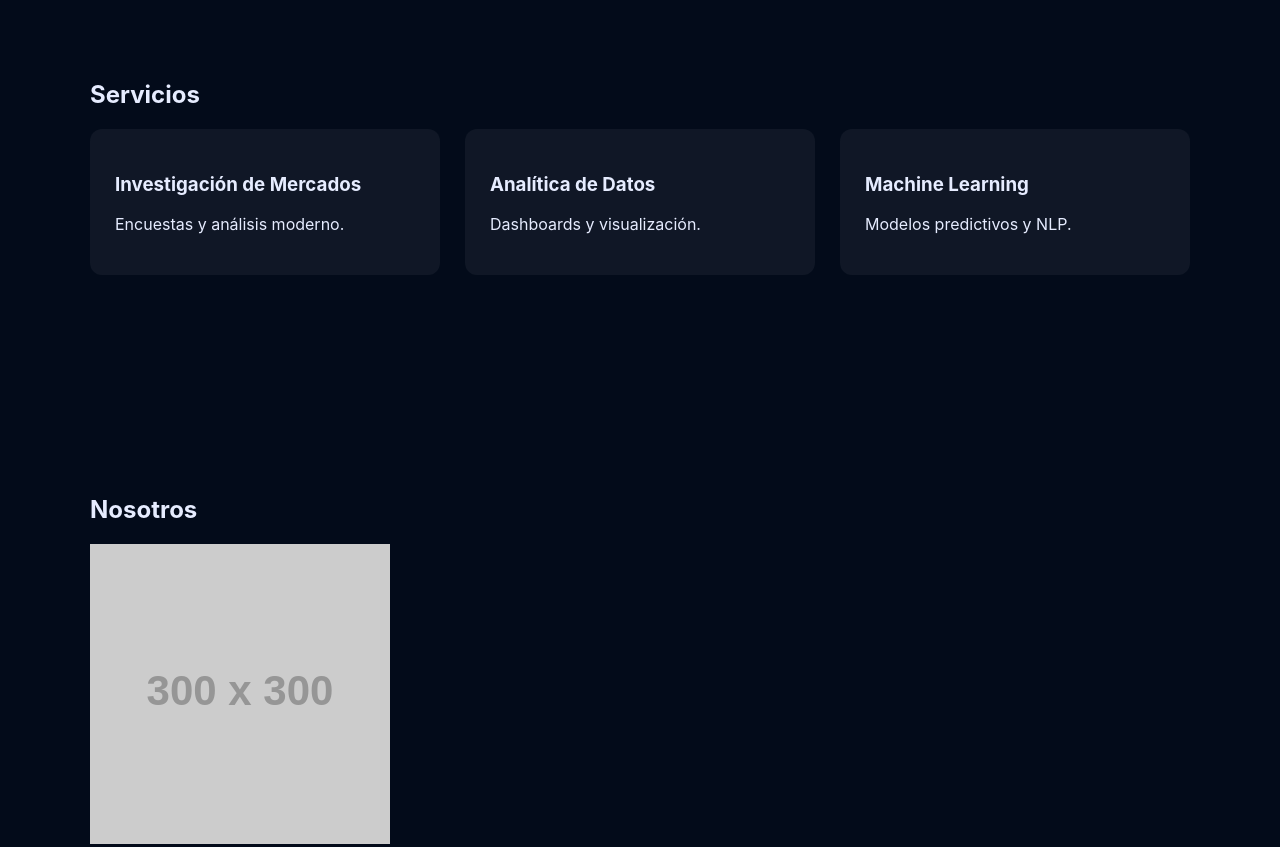
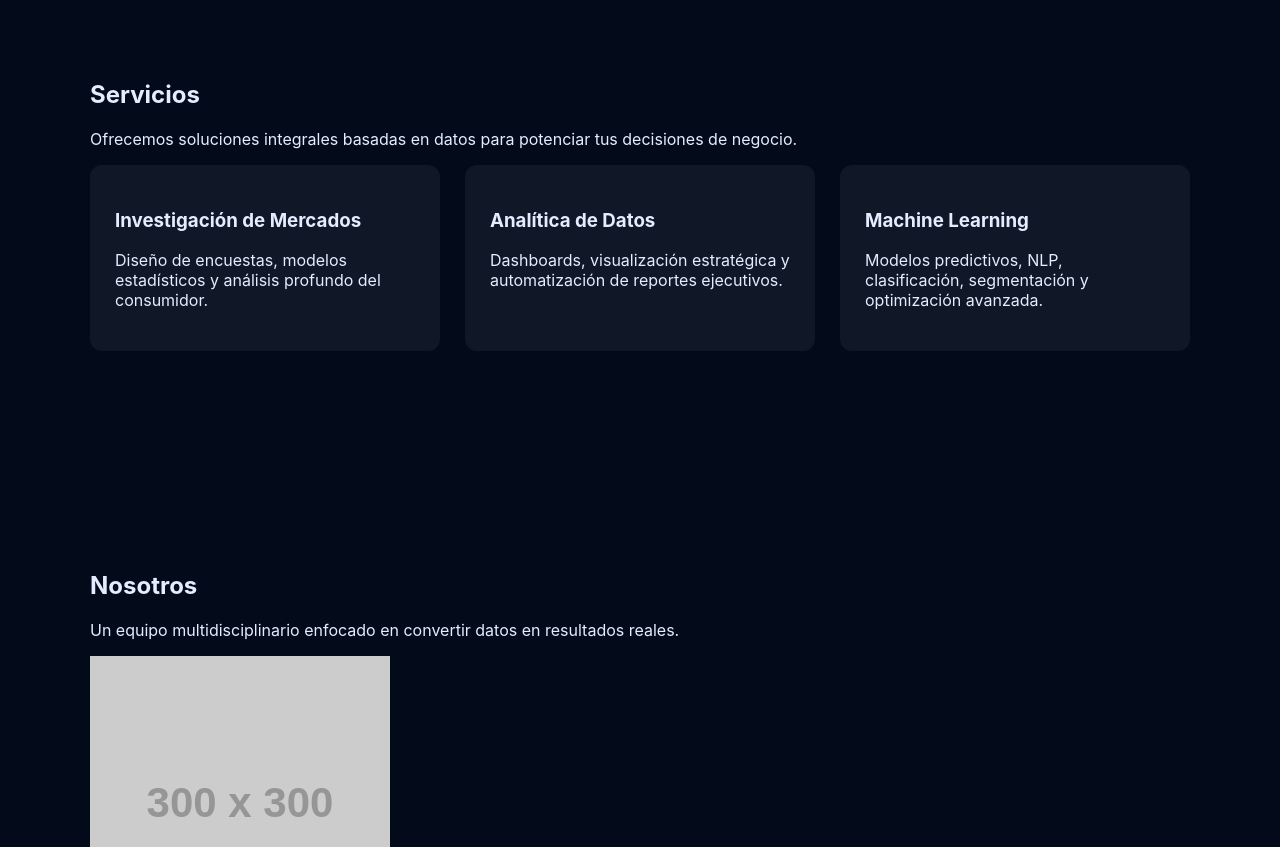
Before and after one commit to ramonescobar/OurData.github.io, a plain HTML site: page index.html in a window 1280 px wide. Shown: the part 840-1687 px from the top of the page. Drawn offline with Linux system fonts and the light colour scheme; placeholder pictures from the web are drawn by us.

Commit message:
Update index.html

```diff
--- a/index.html
+++ b/index.html
@@ -6,10 +6,12 @@
   <title>DataVision Web3</title>
   <link rel="stylesheet" href="styles.css" />
 </head>
+
 <body>
   <header class="navbar">
     <div class="logo">🔷 DataVision</div>
     <div class="burger" id="burger">☰</div>
+
     <nav id="nav-menu">
       <a href="#inicio">Inicio</a>
       <a href="#servicios">Servicios</a>
@@ -22,7 +24,7 @@
   <section class="hero" id="inicio">
     <div class="hero-content">
       <h1>Analítica, Investigación de Mercados y Machine Learning</h1>
-      <p>Información accionable y modelos avanzados para decisiones estratégicas.</p>
+      <p>Transformamos datos en decisiones inteligentes mediante modelos avanzados y análisis estratégico.</p>
       <a href="#servicios" class="btn-primary">Explorar Servicios</a>
     </div>
     <canvas id="bgCanvas"></canvas>
@@ -30,33 +32,68 @@
 
   <section id="servicios" class="section">
     <h2>Servicios</h2>
+    <p class="section-desc">
+      Ofrecemos soluciones integrales basadas en datos para potenciar tus decisiones de negocio.
+    </p>
+
     <div class="grid">
-      <div class="card"><h3>Investigación de Mercados</h3><p>Encuestas y análisis moderno.</p></div>
-      <div class="card"><h3>Analítica de Datos</h3><p>Dashboards y visualización.</p></div>
-      <div class="card"><h3>Machine Learning</h3><p>Modelos predictivos y NLP.</p></div>
+      <div class="card">
+        <h3>Investigación de Mercados</h3>
+        <p>Diseño de encuestas, modelos estadísticos y análisis profundo del consumidor.</p>
+      </div>
+      <div class="card">
+        <h3>Analítica de Datos</h3>
+        <p>Dashboards, visualización estratégica y automatización de reportes ejecutivos.</p>
+      </div>
+      <div class="card">
+        <h3>Machine Learning</h3>
+        <p>Modelos predictivos, NLP, clasificación, segmentación y optimización avanzada.</p>
+      </div>
     </div>
   </section>
 
   <section id="nosotros" class="section">
     <h2>Nosotros</h2>
+    <p class="section-desc">
+      Un equipo multidisciplinario enfocado en convertir datos en resultados reales.
+    </p>
+
     <div class="team">
-      <div class="member"><img src="https://placehold.co/300x300"/><h4>Laura</h4><p>Data Scientist</p></div>
-      <div class="member"><img src="https://placehold.co/300x300"/><h4>Carlos</h4><p>Research Lead</p></div>
-      <div class="member"><img src="https://placehold.co/300x300"/><h4>Ana</h4><p>ML Engineer</p></div>
+      <div class="member">
+        <img src="https://placehold.co/300x300" />
+        <h4>Laura</h4>
+        <p>Data Scientist</p>
+      </div>
+
+      <div class="member">
+        <img src="https://placehold.co/300x300" />
+        <h4>Carlos</h4>
+        <p>Research Lead</p>
+      </div>
+
+      <div class="member">
+        <img src="https://placehold.co/300x300" />
+        <h4>Ana</h4>
+        <p>ML Engineer</p>
+      </div>
     </div>
   </section>
 
   <section id="contacto" class="section">
     <h2>Contáctanos</h2>
+    <p class="section-desc">Cuéntanos sobre tu proyecto y trabajemos juntos.</p>
+
     <div class="contact-box">
-      <input type="text" placeholder="Nombre"/>
-      <input type="email" placeholder="Email"/>
+      <input type="text" placeholder="Nombre" />
+      <input type="email" placeholder="Email" />
       <textarea rows="5" placeholder="Mensaje"></textarea>
       <button class="btn-primary">Enviar</button>
     </div>
   </section>
 
-  <footer>© 2025 DataVision — Investigación & Analítica.</footer>
+  <footer>
+    © 2025 DataVision — Investigación, Analítica & Machine Learning.
+  </footer>
 
   <script src="script.js"></script>
 </body>
```
